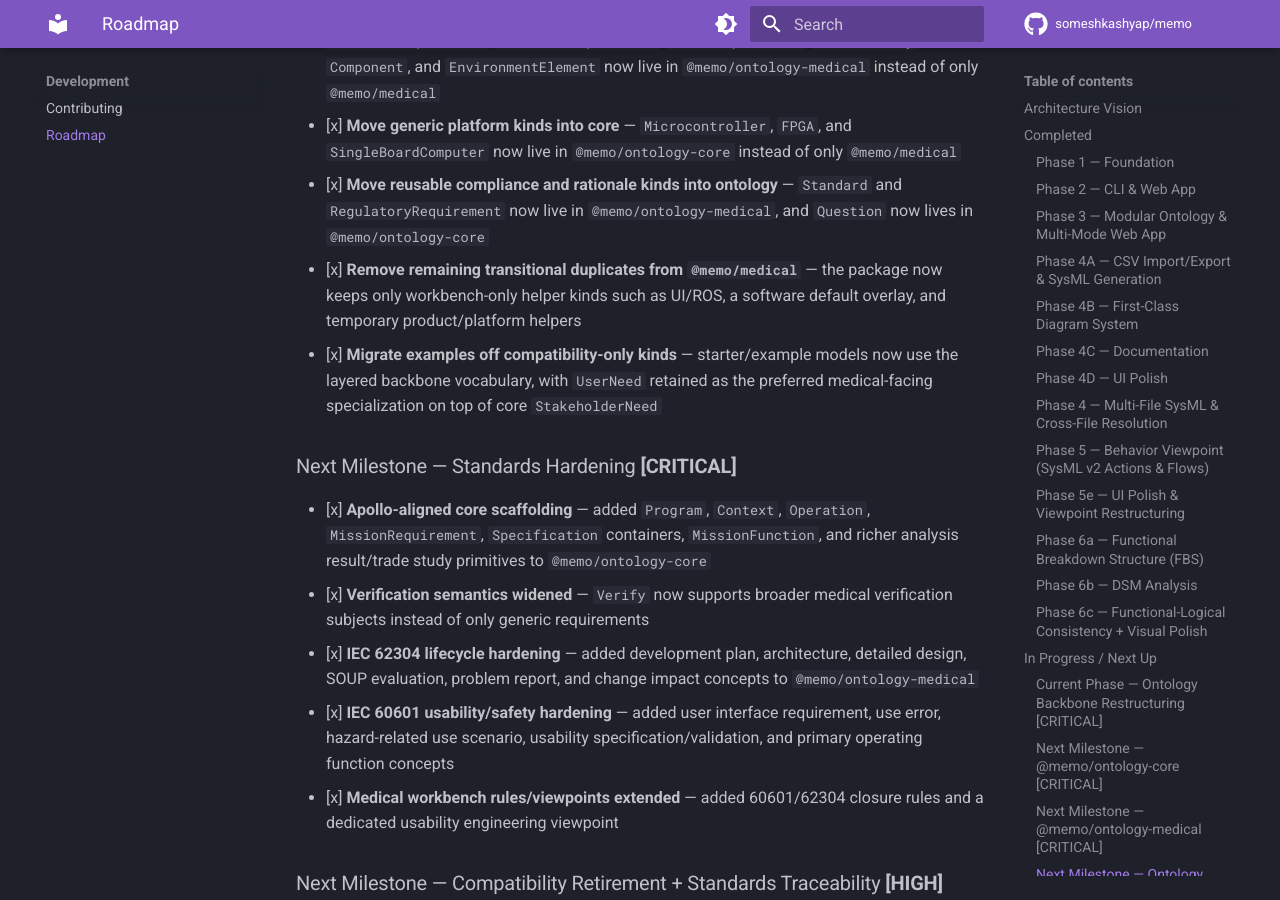
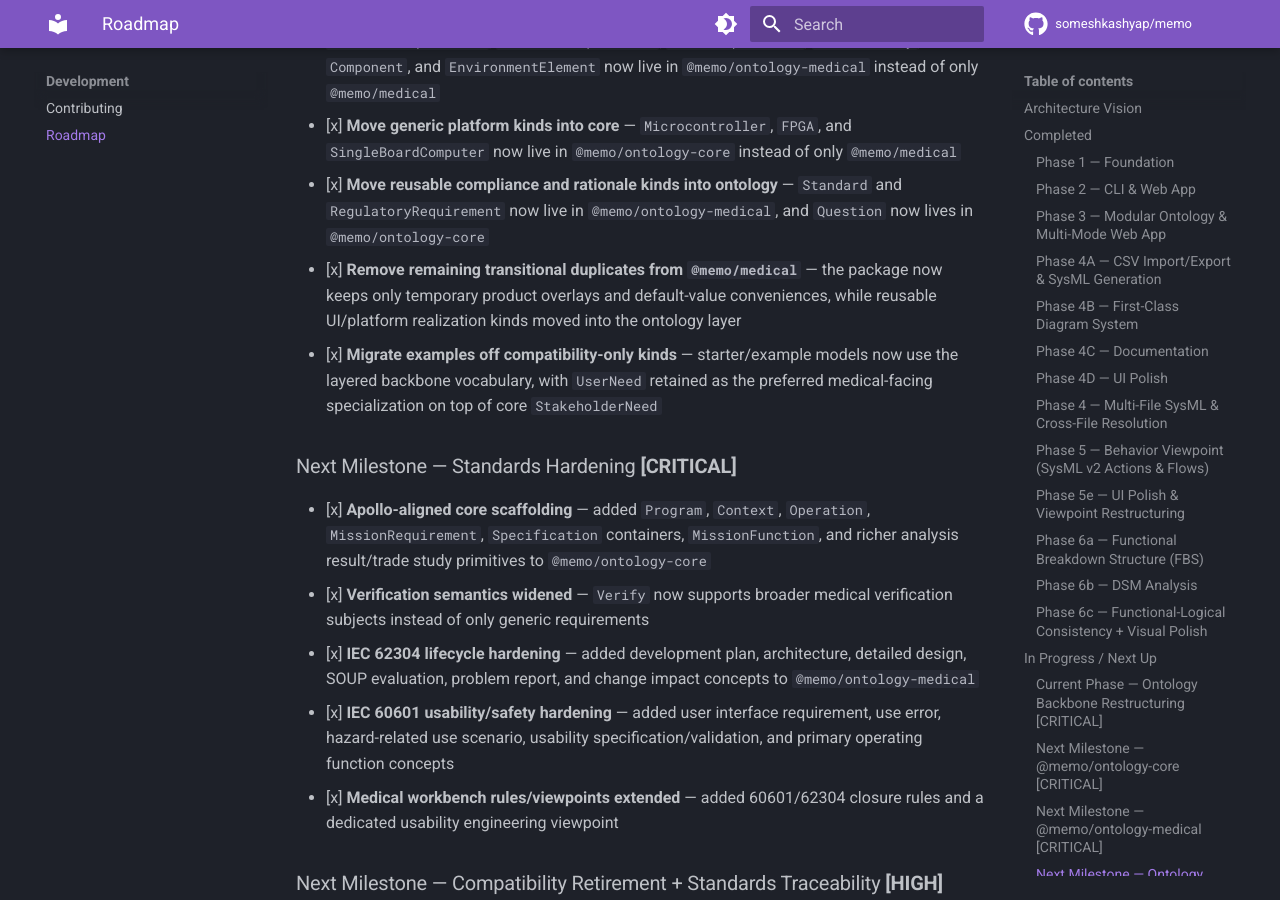
Before and after one commit to memoarchitect/memo-architect, an MkDocs documentation site: the page built from docs/development/roadmap.md, in a window 1280 px wide and 900 px high, scrolled down 6542 px. Built offline with MkDocs 1.6.1 and Material for MkDocs 9.7.7, drawn with Linux system fonts in a browser that asks for light colours; comment, search, counter and statistics services are not loaded.

Commit message:
Promote implementation realization kinds into ontology

```diff
--- a/docs/development/roadmap.md
+++ b/docs/development/roadmap.md
@@ -182,7 +182,7 @@ Refactor the ontology roadmap so MEMO has a clean base ontology plus a standards
 - [x] **Move common medical-development kinds into ontology** — `UserNeed`, `SoftwareRequirement`, `HardwareRequirement`, `OtherRequirement`, `UserActivity`, `Component`, and `EnvironmentElement` now live in `@memo/ontology-medical` instead of only `@memo/medical`
 - [x] **Move generic platform kinds into core** — `Microcontroller`, `FPGA`, and `SingleBoardComputer` now live in `@memo/ontology-core` instead of only `@memo/medical`
 - [x] **Move reusable compliance and rationale kinds into ontology** — `Standard` and `RegulatoryRequirement` now live in `@memo/ontology-medical`, and `Question` now lives in `@memo/ontology-core`
-- [x] **Remove remaining transitional duplicates from `@memo/medical`** — the package now keeps only workbench-only helper kinds such as UI/ROS, a software default overlay, and temporary product/platform helpers
+- [x] **Remove remaining transitional duplicates from `@memo/medical`** — the package now keeps only temporary product overlays and default-value conveniences, while reusable UI/platform realization kinds moved into the ontology layer
 - [x] **Migrate examples off compatibility-only kinds** — starter/example models now use the layered backbone vocabulary, with `UserNeed` retained as the preferred medical-facing specialization on top of core `StakeholderNeed`
 
 ### Next Milestone — Standards Hardening **[CRITICAL]**
```
Also changed, not shown: docs/config/medical-domain.md (+1 -1 lines), 7 other files.
